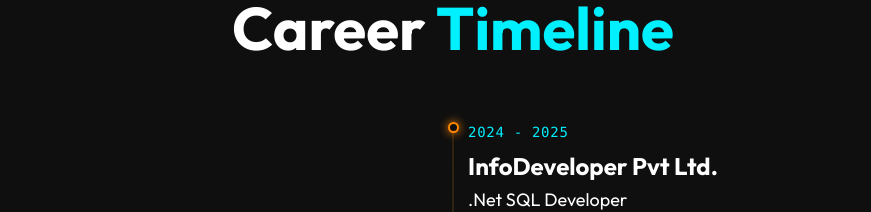
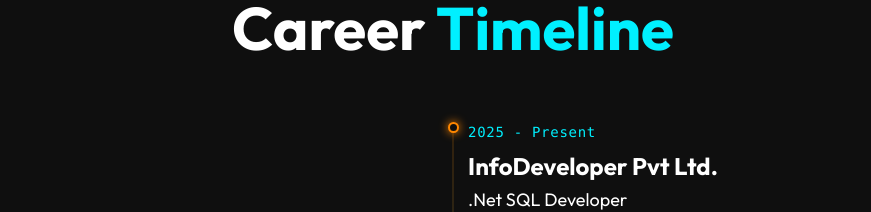
Before and after one commit to davitkhanal-ai/Portfolio2026, a React (Vite) app: page / in a window 1280 px wide. Shown: the part 1580-1792 px from the top of the page, without its empty margins (187-1058 px from the left). Built offline with nearby package versions, Linux system fonts and the light colour scheme.

Commit message:
Update Experience component to reflect current role and company details

```diff
--- a/src/components/Experience.jsx
+++ b/src/components/Experience.jsx
@@ -1,9 +1,8 @@
 import { motion } from 'framer-motion';
 
 const experiences = [
-
   {
-    year: '2024 - 2025',
+    year: '2025 - Present',
     company: 'InfoDeveloper Pvt Ltd.',
     role: '.Net SQL Developer',
     description:
```
